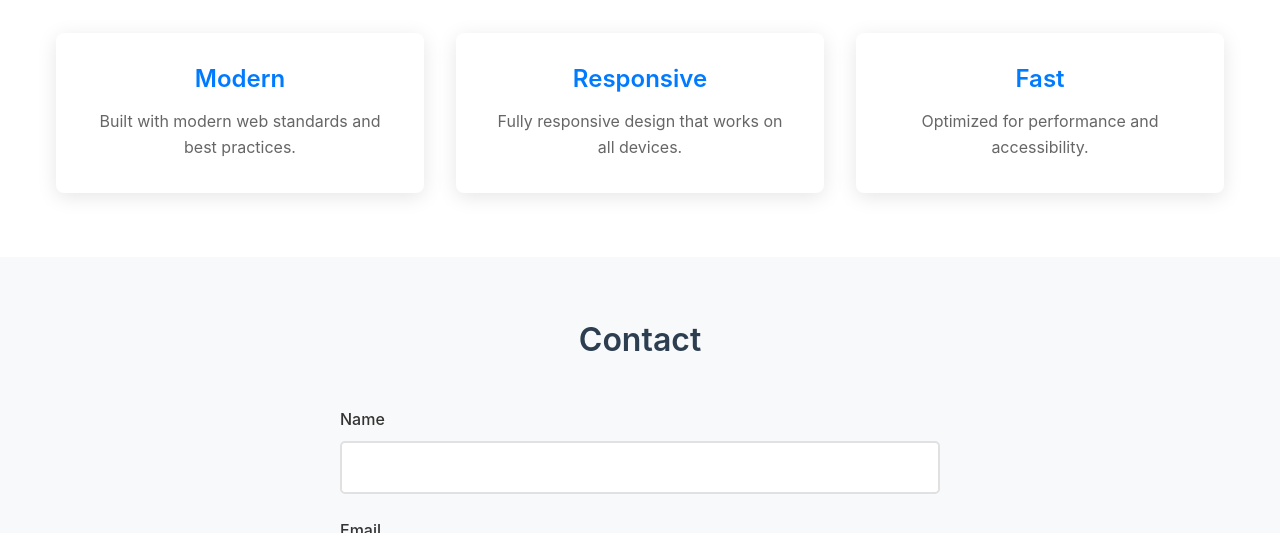
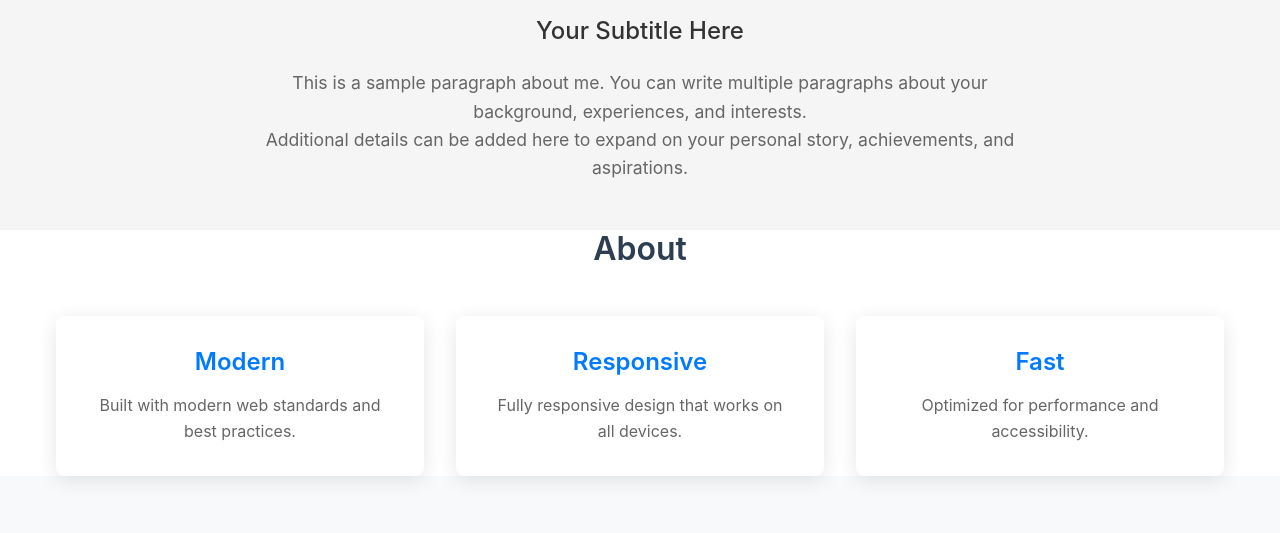
Before and after one commit to chiron-team/git12, a website: page index.html in a window 1280 px wide. Shown: the part 567-1100 px from the top of the page. Drawn offline with Linux system fonts and the light colour scheme.

Commit message:
feat(agent): Design 'About Me' section layout
Task ID: dSLi2noAOsi8BhspK7Z2
Type: feature
Priority: medium

```diff
--- a/index.html
+++ b/index.html
@@ -51,7 +51,14 @@
             </div>
         </section>
 
-        <section id="about" class="section">
+        <section id="about" class="section about-section">
+            <div class="container">
+                <h2 class="section__title">About Me</h2>
+                <h3 class="section__subtitle">Your Subtitle Here</h3>
+                <p class="section__description">This is a sample paragraph about me. You can write multiple paragraphs about your background, experiences, and interests.</p>
+                <p class="section__description">Additional details can be added here to expand on your personal story, achievements, and aspirations.</p>
+            </div>
+        </section>
             <div class="container">
                 <h2 class="section__title">About</h2>
                 <div class="grid">
--- a/src/styles/main.css
+++ b/src/styles/main.css
@@ -52,25 +52,20 @@ h1, h2, h3, h4, h5, h6 {
 h1 {
     font-size: 2.5rem;
 }
-
 h2 {
     font-size: 2rem;
 }
-
 h3 {
     font-size: 1.5rem;
 }
-
 p {
     margin-bottom: 1rem;
 }
-
 a {
     color: #007bff;
     text-decoration: none;
     transition: color 0.3s ease;
 }
-
 a:hover {
     color: #0056b3;
 }
@@ -94,6 +89,24 @@ a:hover {
     text-align: center;
     margin-bottom: 3rem;
     color: #2c3e50;
+}
+
+/* New Styles for About Me Section */
+.about-section {
+    background-color: #f5f5f5;
+    padding: 3rem 0;
+}
+.about-section .section__subtitle {
+    text-align: center;
+    margin-bottom: 1.5rem;
+    font-weight: 500;
+}
+.about-section .section__description {
+    max-width: 800px;
+    margin: 0 auto;
+    text-align: center;
+    font-size: 1.1rem;
+    color: #666;
 }
 
 /* Grid System */
```
